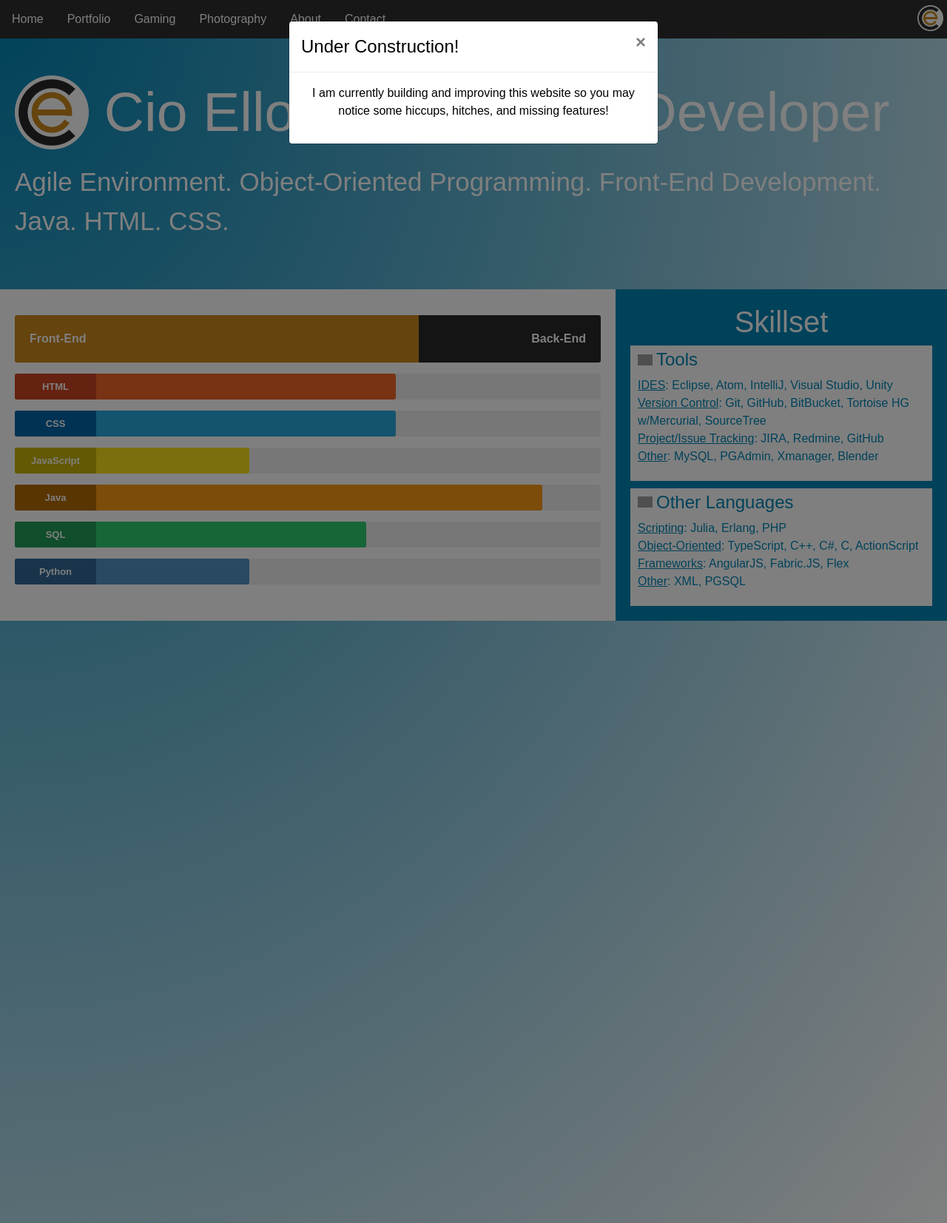
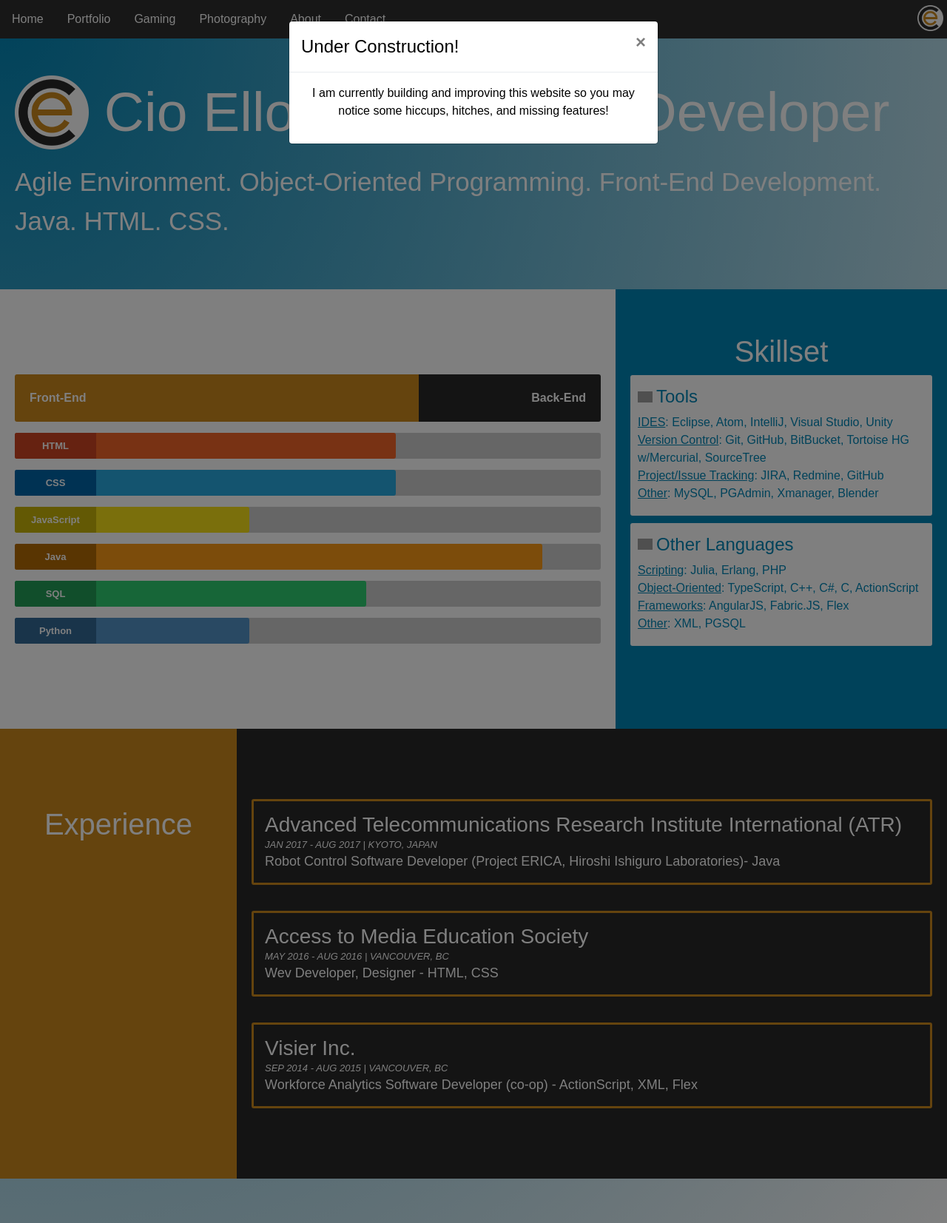
Before and after one commit to ixellorin/ixellorin.github.io, a PHP site: page /views/portfolio.html in a window 1280 px wide. Shown: the whole page at 74% size. Run offline with PHP 8.4, Linux system fonts and the light colour scheme; some web fonts are replaced; grey boxes are pictures that could not be loaded.

Commit message:
Added  Experience Section
Added work experience section;

Listings contain Company, date, location, and job title. Links to Job/company

```diff
--- a/css/styles.css
+++ b/css/styles.css
@@ -15,6 +15,7 @@ body {
   height: 100%;
   display: block;
 }
+
 
 #navbar ul {
   list-style-type: none;
@@ -76,9 +77,9 @@ body {
 }
 
 .dark-grey-button:hover {
-    background-color: #cb881d;
+    background-color: #CB881D;
     text-decoration: none;
-    color: #ffffff;
+    color: #FFFFFF;
     border-style: solid;
     border-color: #2f2f2f;
     border-width: 2px;
@@ -154,6 +155,8 @@ body {
   flex: 65%;
   background-color: #ffffff;
   padding: 20px;
+  padding-top: 100px;
+  padding-bottom: 100px;
 }
 
 .skillset-details {
@@ -161,6 +164,8 @@ body {
   flex: 35%;
   background-color: #0084b4;
   padding: 20px;
+  padding-top: 60px;
+  padding-bottom: 60px;
 }
 
 .back-front-bar-container {
@@ -219,7 +224,7 @@ body {
 	display:block;
 	margin-bottom:15px;
 	width:100%;
-	background:#eee;
+	background:#CCCCCC;
 	height:35px;
 	border-radius:3px;
 	-moz-border-radius:3px;
@@ -260,7 +265,6 @@ body {
 .skillbar-bar {
 	height:35px;
 	width:0px;
-	background:#6adcfa;
 	border-radius:3px;
 	-moz-border-radius:3px;
 	-webkit-border-radius:3px;;
@@ -297,7 +301,7 @@ body {
 	font-size:11px;
 	height:35px;
 	line-height:35px;
-	color:#ffffff;
+	color:#FFFFFF;
 	color:rgba(0, 0, 0, 0.4);
 }
 
@@ -334,12 +338,18 @@ body {
 
 .skillset-details-box {
   text-align: left;
-  padding-top: 5px;
-  padding-bottom: 5px;
+  padding-top: 15px;
+  padding-bottom: 2px;
   padding-left: 10px;
   padding-right: 10px;
   background-color: #FFFFFF;
   color: #0084b4;
+	-webkit-border-radius:3px;
+	-webkit-border-radius:3px;
+	-moz-border-radius:3px;
+	-moz-border-radius:3px;
+	border-radius:3px;
+	border-radius:3px;
 }
 
 .experience-container {
@@ -349,12 +359,56 @@ body {
 }
 
 .experience-main {
-  flex: 65%;
+  flex: 75%;
   padding: 20px;
+  background-color: #292929;
+  padding-top: 60px;
+  padding-bottom: 60px;
 }
 
 .experience-side {
   text-align: center;
-  flex: 35%;
+  flex: 25%;
+  background-color: #CB881D;
   padding: 20px;
+  padding-top: 70px;
+  padding-bottom: 60px;
 }
+
+.job-anchor {
+  text-decoration: none !important;
+}
+
+.job-listing {
+  text-decoration: none;
+  color: #FFFFFF;
+  text-align: left;
+  border: 3px solid #CB881D;
+	-webkit-border-radius:3px;
+	-webkit-border-radius:3px;
+	-moz-border-radius:3px;
+	-moz-border-radius:3px;
+	border-radius:3px;
+	border-radius:3px;
+  padding: 15px;
+  margin-top: 35px;
+  margin-bottom: 35px;
+}
+
+.job-company {
+  margin-bottom: 0px;
+}
+
+.job-details {
+  padding: 0px;
+  margin: 0px;
+  font-size: 13px;
+  font-weight: lighter;
+  font-style: oblique;
+}
+
+.job-title {
+  padding: 0px;
+  margin: 0px;
+  font-size: 18px;
+}
--- a/views/portfolio.html
+++ b/views/portfolio.html
@@ -39,6 +39,8 @@
 <!-- Skillset Container -->
 <div class="skillset-container">
 
+<!-- Beginning of Skillset Bars -->
+
 <div class="skillset-main">
 
   <div class="back-front-bar-container">
@@ -78,6 +80,8 @@
 
 </div>
 
+<!-- End of Skillset Bars -->
+
     <div class="skillset-details">
       <h1>Skillset</h1>
       <div class="skillset-details-box" style="margin-bottom: 10px;">
@@ -100,16 +104,49 @@
       </div>
     </div>
 
-</div> <!-- End of Skillset Container -->
+</div>
+
+<!-- End of Skillset Container -->
 
 <!-- Experience Container -->
 <div class="experience-container">
-
   <div class="experience-side">
+    <h1 style="margin-top:35px;">Experience</h1>
   </div>
 
+<!-- Begin Job Listings -->
+
   <div class="experience-main">
+
+    <!-- ATR -->
+    <a class="job-anchor" href="http://www.geminoid.jp/en/projects.html">
+      <div class="job-listing">
+        <h3 class="job-company">Advanced Telecommunications Research Institute International (ATR)</h3>
+        <p class="job-details">JAN 2017 - AUG 2017 | KYOTO, JAPAN</p>
+        <p class="job-title">Robot Control Software Developer (Project ERICA, Hiroshi Ishiguro Laboratories)- Java</p>
       </div>
+    </a>
+
+    <!-- AMES -->
+    <a class="job-anchor" href="https://accesstomedia.org/">
+      <div class="job-listing">
+        <h3 class="job-company">Access to Media Education Society</h3>
+        <p class="job-details">MAY 2016 - AUG 2016 | VANCOUVER, BC</p>
+        <p class="job-title">Wev Developer, Designer - HTML, CSS</p>
+      </div>
+    </a>
+
+    <!-- VISIER -->
+    <a class="job-anchor" href="https://www.visier.com/">
+      <div class="job-listing">
+        <h3 class="job-company">Visier Inc.</h3>
+        <p class="job-details">SEP 2014 - AUG 2015 | VANCOUVER, BC</p>
+        <p class="job-title">Workforce Analytics Software Developer (co-op) - ActionScript, XML, Flex</p>
+      </div>
+    </a>
+
+  </div>
+  <!-- End Job Listings -->
 
 </div>
 <!-- End of Experience Container -->
```
Also changed, not shown: images/logos/cio-logo-small.png. Lines whose indentation alone changed are shown as unchanged.
